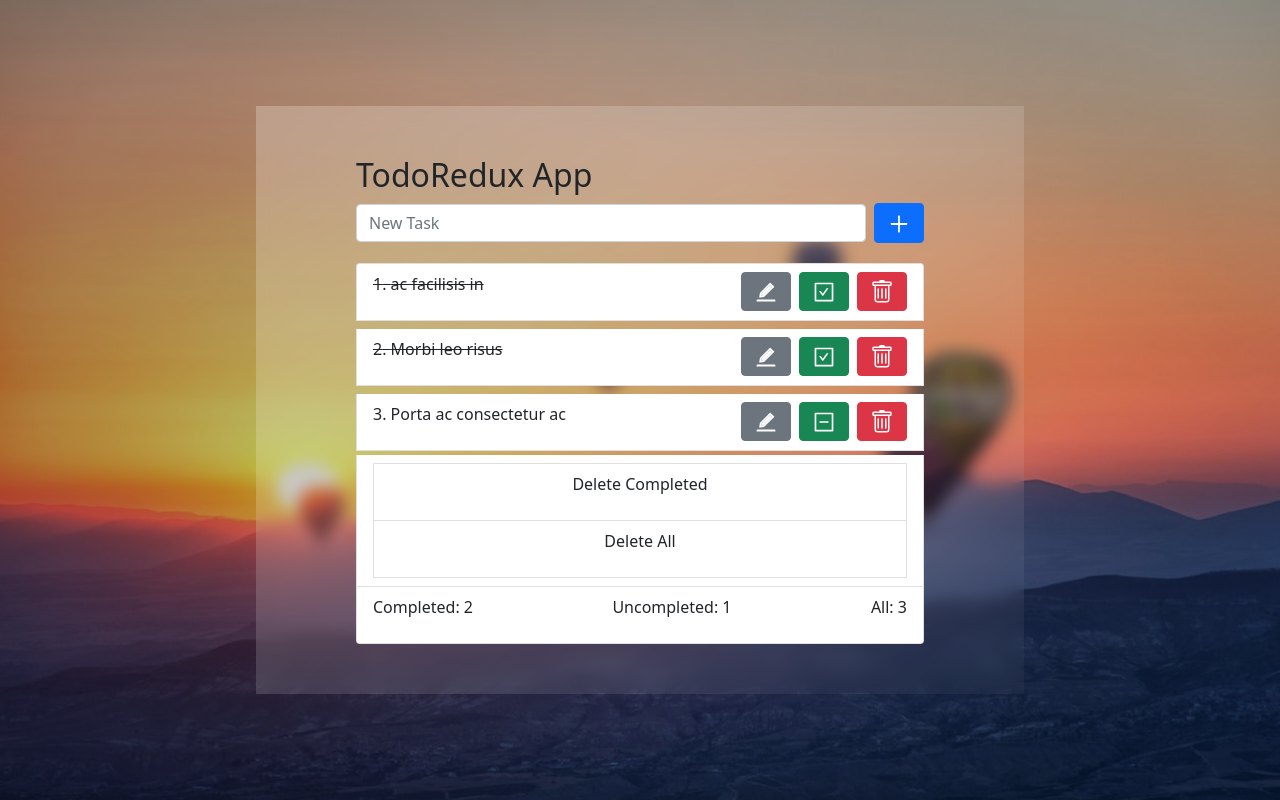
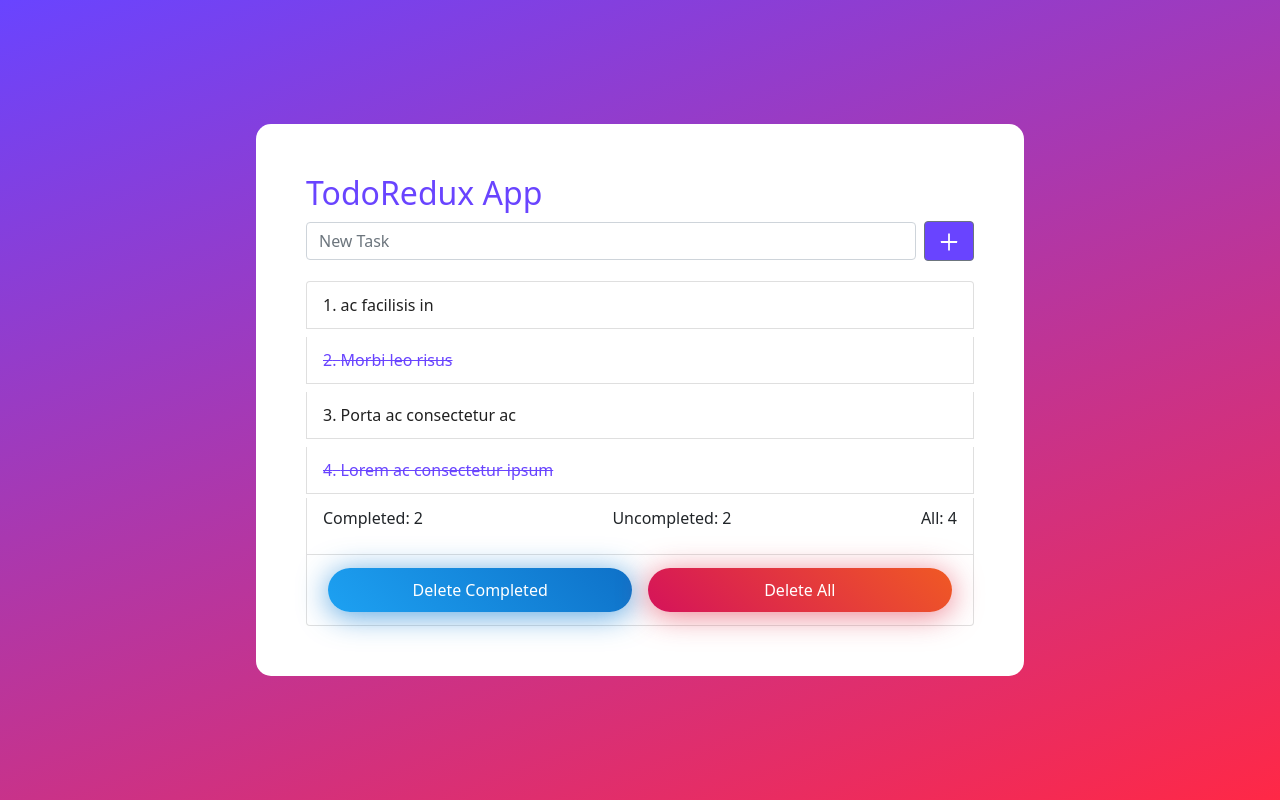
Before and after one commit to Odilboyev/Redux-todo-list, a React (Create React App) app: page / in a window 1280 px wide. Built offline with nearby package versions, Linux system fonts and the light colour scheme.

Commit message:
changed some styles

```diff
--- a/src/Components/TodoRedux/TodoWrapper.js
+++ b/src/Components/TodoRedux/TodoWrapper.js
@@ -1,17 +1,85 @@
 import styled from "styled-components";
+
+export const gradient = 'linear-gradient(-20deg, #ff2846 0%, #6944ff 100%)'
+export const blue = '#6944ff'
+export const red = '#ff2846'
+export const blueGradient = 'linear-gradient(45deg, #1da1f2,#0e71c8)'
+export const redGradient = "linear-gradient(45deg, #d5135a, #f05924)"
 
 const TodoWrapper = styled.div`
 width: 60%;
 margin: auto;
-background-image: linear-gradient(to right bottom, #ffffff40, #ffffff09);
+background: #fff;
 backdrop-filter: blur(8px);
-padding:  50px 100px;
+border-radius: 15px;
+padding: 50px;
+
+.title{
+    color: #6944ff;
+}
 
 @media (max-width: 865px){
     width: 80%;
     padding: 20px;
 }
 
+.gr-btn{
+    padding: 10px 0;
+    color: #fff !important;
+    align-items: center !important;
+    width: 48%;
+    margin: 5px;
+    border-radius: 25px;
+    cursor: pointer;
+    p{
+        margin: 0 !important;
+    }
+    &.blue{
+        background: ${blueGradient};
+        box-shadow: 0px 4px 30px rgba(19, 127, 212, 0.7);
+    }
+    &.red{
+        background: ${redGradient};
+        box-shadow: 0px 4px 30px rgba(223, 45, 70, 0.6);
+    }
+}
 
+
+.wrapperHoverBtn{
+    width: 25%;
+    opacity: 0;
+    transform: translateY(50%);
+    transition: all 0.3s;
+}
+.list-group-item:hover .wrapperHoverBtn{
+    opacity: 1;
+    transform: translateY(0);
+}
+
+.hoverbtn{
+    width: 30px;
+    height: 30px;
+    background: ${blue};
+    box-shadow: 0px 4px 30px rgba(63, 65, 67, 0.6);
+    color: #fff;
+    display: flex;
+    justify-content: center;
+    border-radius: 50%;
+    align-items: center;
+    cursor: pointer;
+    transition: all 0.4s ease;
+}
+.none{
+    background: transparent;
+    border: 2px solid ${blue};
+}
+.hoverbtn.fill:hover{
+    background-image: ${blueGradient};
+}
+
+.hoverbtn:last-child:hover{
+    background-image: ${redGradient};
+
+}
 `
 export default TodoWrapper
--- a/src/Components/TodoRedux/index.js
+++ b/src/Components/TodoRedux/index.js
@@ -1,10 +1,10 @@
-import { AiOutlineCheckSquare, AiOutlineMinusSquare, AiOutlinePlus, AiTwotoneEdit } from 'react-icons/ai';
+import { AiFillSave, AiOutlineCheckSquare, AiOutlineMinusSquare, AiOutlinePlus, AiTwotoneEdit } from 'react-icons/ai';
 import { BsTrash } from 'react-icons/bs';
 import React from 'react'
 import { Button, Input, } from 'reactstrap';
 import { ListGroup, ListGroupItem } from 'reactstrap';
 import { useDispatch, useSelector } from 'react-redux';
-import TodoWrapper from './TodoWrapper';
+import TodoWrapper, { blue } from './TodoWrapper';
 
 
 
@@ -104,7 +104,7 @@ const TodoRedux = (props) => {
 
     return (
         <TodoWrapper>
-            <h2>TodoRedux App</h2>
+            <h2 className="title" >TodoRedux App</h2>
 
             <form className="d-flex align-items-center  mb-3 w-100" onSubmit={add}>
                 <Input
@@ -116,7 +116,7 @@ const TodoRedux = (props) => {
                 />
 
                 <Button
-                    color="primary"
+                    style={{ background: blue }}
                     className="float-right"
                 >
                     <AiOutlinePlus color="white" fontWeight="600" fontSize="1.5rem" />
@@ -131,15 +131,13 @@ const TodoRedux = (props) => {
                             completed++
                         } else uncompleted++
 
-                        return <ListGroupItem tag="a" href="#" className="my-1 w-100 d-flex flex-wrap text-center align-items-center justify-content-between" key={index} action>
+                        return <ListGroupItem className="my-1 w-100 d-flex flex-wrap text-center align-items-center justify-content-between" key={index}>
 
                             {
                                 item.editing ?
-                                    <form onSubmit={() => setEdited(index)} className="w-100 flex-wrap d-flex align-items-center justify-content-between">
+                                    <form onSubmit={() => setEdited(index)} className="w-100 d-flex align-items-center justify-content-between">
                                         <Input
                                             type="text"
-                                            placeholder="New Task"
-                                            className="me-2"
                                             value={editingType}
                                             onChange={editItem}
                                         />
@@ -147,25 +145,32 @@ const TodoRedux = (props) => {
                                             color="primary"
                                             className="float-right"
                                         >
-                                            Save
+                                            <AiFillSave />
                                         </Button>
                                     </form>
                                     :
 
                                     <>
-                                        <p style={{ textDecoration: item.complete ? "line-through" : "none" }}>{index + 1}.  {item.title}</p>
+                                        <p style={{
+                                            textDecoration: item.complete ? "line-through" : "none",
+                                            margin: 0,
+                                            color: item.complete ? blue : "#202020",
 
-                                        <div>
-                                            <Button className="me-2" onClick={() => startEditing(index)}><AiTwotoneEdit color="white" fontWeight="600" fontSize="1.5rem" /></Button>
+                                        }}>{index + 1}.  {item.title}</p>
 
-                                            <Button color="success me-2" onClick={() => setComplete(index)}>
-                                                {item.complete ? <AiOutlineCheckSquare color="white" fontWeight="600" fontSize="1.5rem" /> : <AiOutlineMinusSquare color="white" fontWeight="600" fontSize="1.5rem" />}
+                                        <div className="wrapperHoverBtn  d-flex justify-content-between align-items-center" >
 
-                                            </Button>
+                                            <div className=" hoverbtn" onClick={() => startEditing(index)}>
+                                                <AiTwotoneEdit />
+                                            </div>
 
-                                            <Button onClick={() => deleteTask(index)} color="danger">
-                                                <BsTrash color="white" fontWeight="600" fontSize="1.5rem" />
-                                            </Button></div>
+                                            <div className={`hoverbtn ${item.complete ? 'fill' : 'none'}`} onClick={() => setComplete(index)}> </div>
+
+                                            <div className="hoverbtn" onClick={() => deleteTask(index)} color="danger">
+                                                <BsTrash />
+                                            </div>
+
+                                        </div>
                                     </>
                             }
 
@@ -174,23 +179,24 @@ const TodoRedux = (props) => {
                     })
                 }
 
-
-                <ListGroupItem tag="a" href="#" action className="d-flex flex-wrap justify-content-between" >
-
-                    <ListGroupItem tag="a" href="#" action className="text-center" onClick={deleteCompleted} >
-                        <p>Delete Completed</p>
-                    </ListGroupItem>
-
-                    <ListGroupItem tag="a" href="#" action className="text-center" onClick={deleteAll}>
-                        <p>Delete All</p>
-                    </ListGroupItem>
-
-                </ListGroupItem>
-                <ListGroupItem tag="a" href="#" action className="text-center flex-wrap d-flex justify-content-between" onClick={deleteAll}>
+                <ListGroupItem className="text-center flex-wrap d-flex justify-content-between" onClick={deleteAll}>
                     <p>Completed: {completed}</p>
                     <p>Uncompleted: {uncompleted}</p>
                     <p>All: {todos?.length}</p>
                 </ListGroupItem>
+
+                <ListGroupItem className="d-flex flex-wrap justify-content-between" >
+
+                    <div className="d-flex justify-content-center gr-btn blue" onClick={deleteCompleted} >
+                        <p>Delete Completed</p>
+                    </div>
+
+                    <div className="d-flex justify-content-center gr-btn red" onClick={deleteAll}>
+                        <p>Delete All</p>
+                    </div>
+
+                </ListGroupItem>
+
 
             </ListGroup>
 
--- a/src/Containers/App/AppWrapper.js
+++ b/src/Containers/App/AppWrapper.js
@@ -2,7 +2,7 @@ import styled from "styled-components";
 
 
 const AppWrapper = styled.div`
-background-image: linear-gradient(to right bottom, #00000060, #00000010), url('back.jpg');
+background-image: linear-gradient(-20deg, #ff2846 0%, #6944ff 100%);
 background-position: center;
 background-size: cover;
 height: 100%;
--- a/src/index.css
+++ b/src/index.css
@@ -7,6 +7,11 @@ body {
   -moz-osx-font-smoothing: grayscale;
   overflow-x: hidden !important;
 }
+* {
+  margin: 0;
+  padding: 0;
+  box-sizing: border-box;
+}
 
 code {
   font-family: source-code-pro, Menlo, Monaco, Consolas, 'Courier New',
--- a/src/redux/reducer.js
+++ b/src/redux/reducer.js
@@ -3,7 +3,7 @@ const initialState = {
     editingType: "",
     tasks: [
         {
-            complete: true,
+            complete: false,
             editing: false,
             title: "ac facilisis in"
         },
@@ -16,6 +16,11 @@ const initialState = {
             complete: false,
             editing: false,
             title: "Porta ac consectetur ac"
+        },
+        {
+            complete: true,
+            editing: false,
+            title: "Lorem ac consectetur ipsum"
         },
     ]
 }
```
